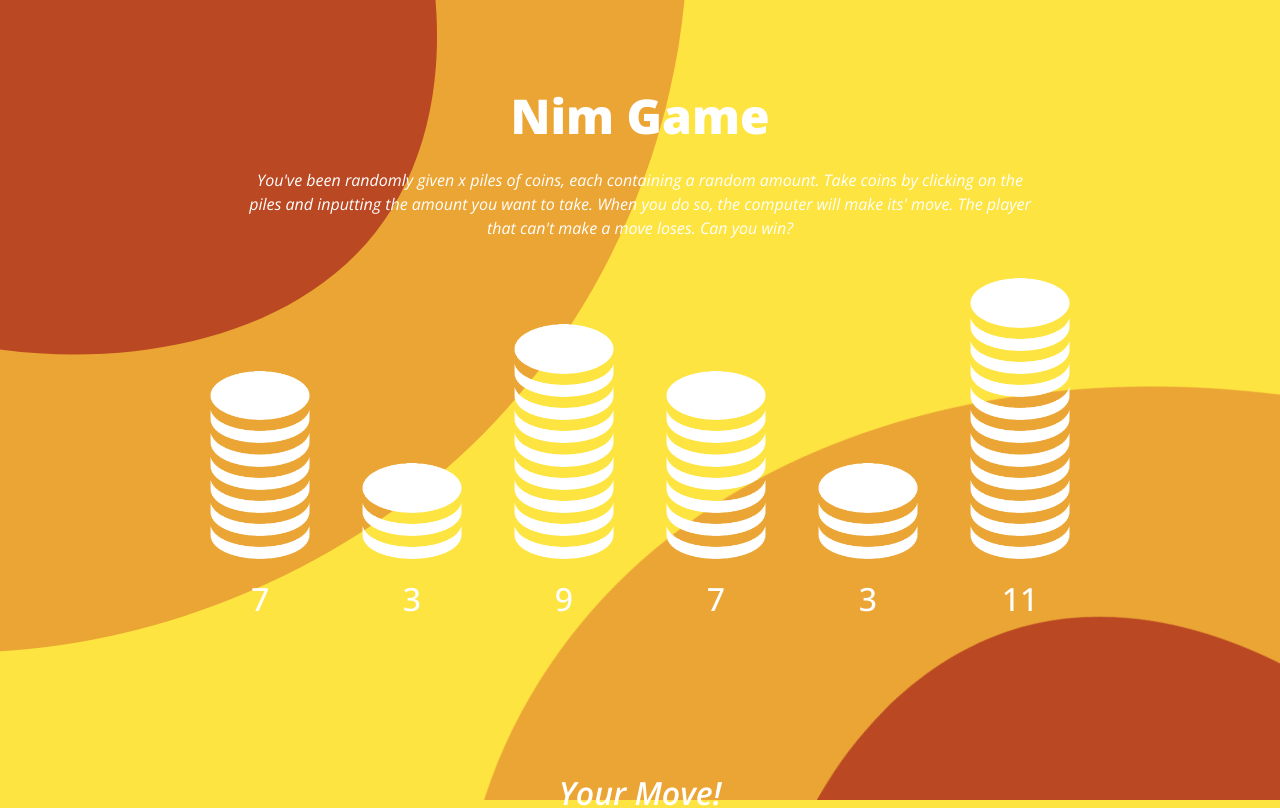
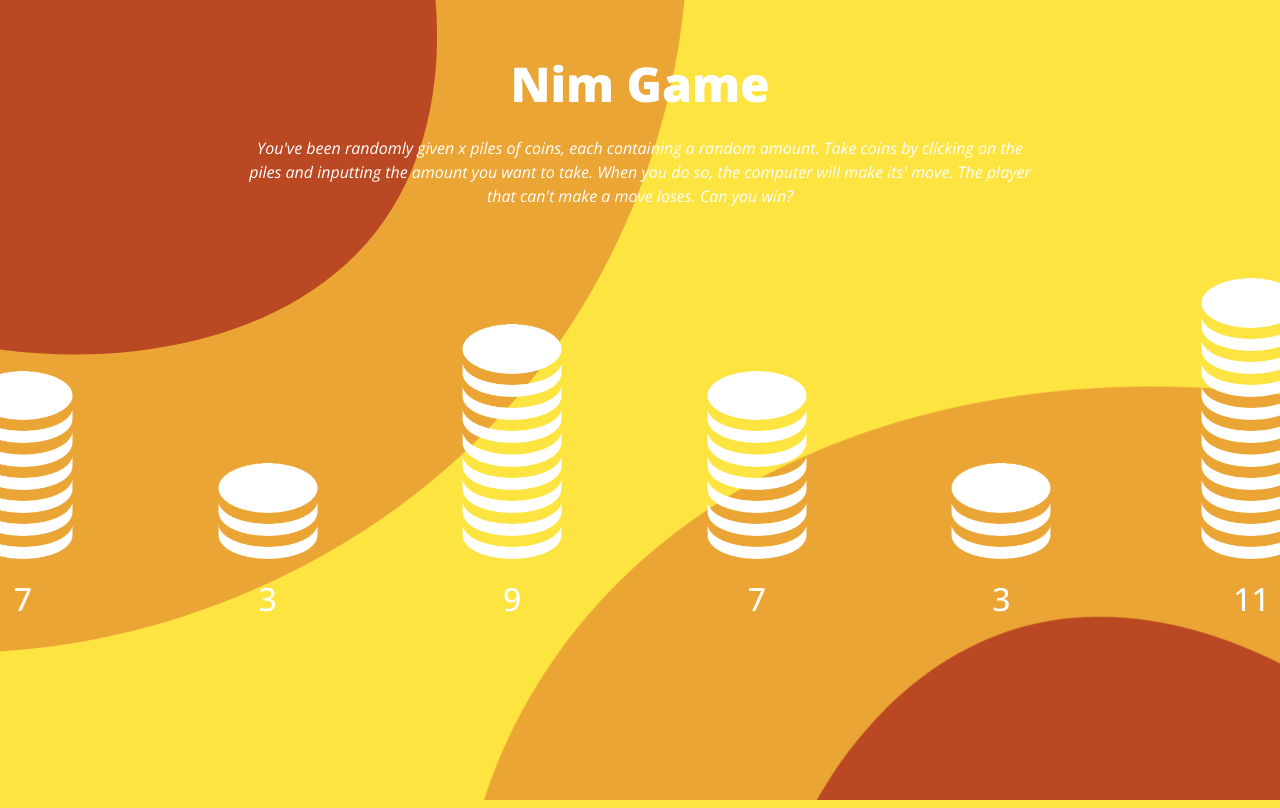
Before and after one commit to far1ca/nim-game, an Angular app in the folder nim-game/: page / in a window 1280 px wide. Shown: the top 808 px of the page. Built offline with nearby package versions, Linux system fonts and the light colour scheme.

Commit message:
Fix the robot move text show functionality

```diff
--- a/nim-game/src/app/app.html
+++ b/nim-game/src/app/app.html
@@ -101,7 +101,7 @@
   <div class="move-text">Game Over! {{ userMove ? 'The robot wins!' : 'You win!' }}</div>
   }
   <button class="modal-btn" (click)="open(content)">How does it work?</button>
-  <div class="robot-text" [ngClass]="{ 'robot-text-show': robotMoveCoins !== -1 }">
+  <div class="robot-text" [ngClass]="{ 'robot-text-show': showRobotMove }">
     The robot took {{ robotMoveCoins }} from pile {{ robotMovePile }}
   </div>
 </div>
--- a/nim-game/src/app/app.scss
+++ b/nim-game/src/app/app.scss
@@ -8,7 +8,7 @@
 
 .game-heading {
   text-align: center;
-  margin-top: 5rem;
+  margin-top: 3rem;
   font-weight: 800;
   font-size: 3rem;
 }
@@ -23,9 +23,10 @@
 .pile-container {
   display: flex;
   flex-direction: row;
-  justify-content: space-between;
+  justify-content: center;
+  gap: 8rem;
   max-width: 70vw;
-  margin: 3rem auto 0 auto;
+  margin: 5rem auto 0 auto;
   align-items: end;
 
   transition: all 0.5s ease-in;
@@ -151,7 +152,7 @@
   font-style: italic;
   opacity: 0;
   text-align: center;
-  transform: all 0.5s ease-in;
+  transition: all 0.5s ease-in;
 }
 
 .robot-text-show {
--- a/nim-game/src/app/app.ts
+++ b/nim-game/src/app/app.ts
@@ -54,6 +54,7 @@ export class App implements OnInit {
   robotMovePile = -1;
   userMove = true;
   gameEnded = false;
+  showRobotMove = false;
   private modalService = inject(NgbModal);
 
   constructor(private ngZone: NgZone, private cdr: ChangeDetectorRef) {}
@@ -87,12 +88,23 @@ export class App implements OnInit {
   removeCoins(pile: Pile, coinsToRemove: number) {
     if (!coinsToRemove) return;
     coinsToRemove = Math.min(coinsToRemove, pile.coinsArray.length + 1);
+    if (!this.userMove) {
+      this.robotMoveCoins = coinsToRemove;
+      this.robotMovePile = pile.key;
+      this.showRobotMove = true;
+      setTimeout(() => {
+        this.showRobotMove = false;
+        this.cdr.detectChanges();
+      }, 2000); // reset robot move indicators after animation
+    }
     if (coinsToRemove == pile.coinsArray.length + 1) {
       for (let i = 0; i < this.piles.length; i++) {
         if (this.piles[i].key === pile.key) {
           this.piles = this.piles.slice(0, i).concat(this.piles.slice(i + 1));
           if (!this.piles.length) {
             this.gameEnded = true;
+            if (!this.userMove) this.userMove = true;
+            else this.userMove = false;
             return;
           }
           this.showInput = -1;
@@ -136,11 +148,7 @@ export class App implements OnInit {
           if ((pileSize >> d) & 1) {
             const targetSize = pileSize ^ xor;
             const coinsToRemove = pileSize - targetSize;
-            this.robotMoveCoins = coinsToRemove;
-            this.robotMovePile = pile.key;
             this.removeCoins(pile, coinsToRemove);
-            this.robotMoveCoins = -1;
-            this.robotMovePile = -1;
             return;
           }
         }
```
